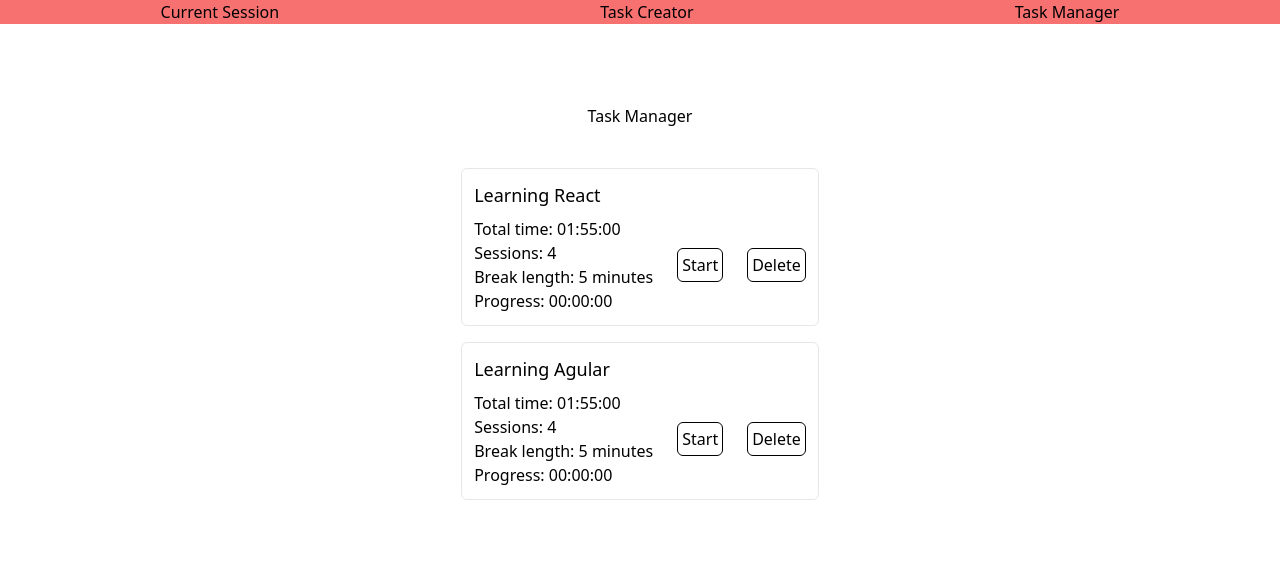
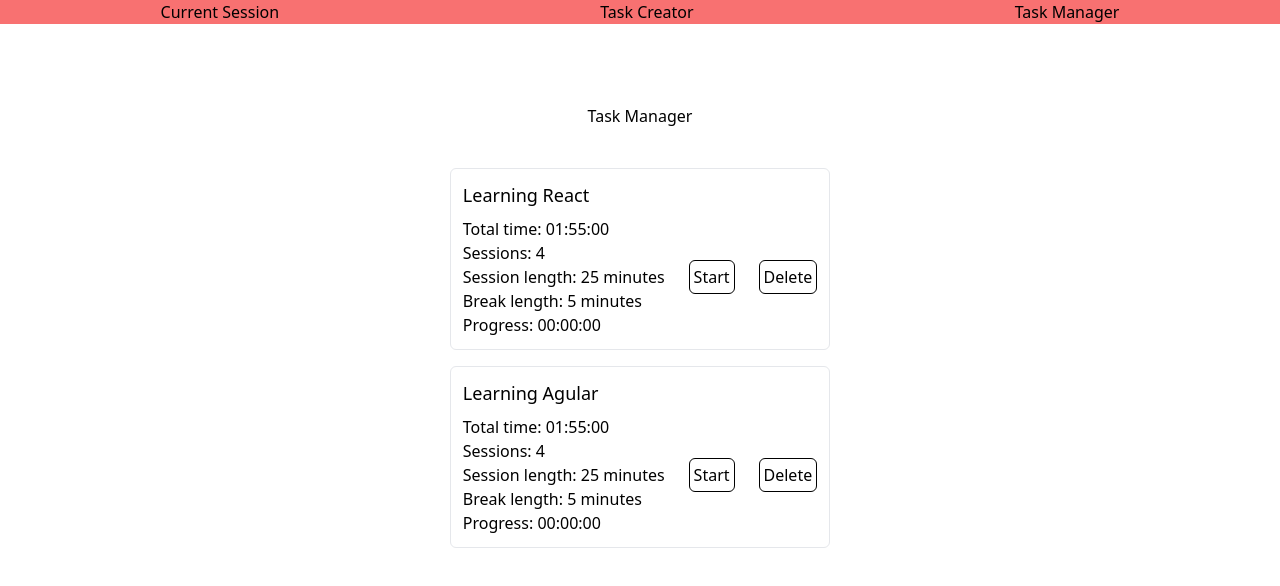
Before and after one commit to jprymak/pomodoro-deluxe, a React (Create React App) app: page /task-manager in a window 1280 px wide. Shown: the top 586 px of the page. Built offline with nearby package versions, Linux system fonts and the light colour scheme.

Commit message:
feat: show session length in task manager

```diff
--- a/src/components/TaskManager.js
+++ b/src/components/TaskManager.js
@@ -49,6 +49,9 @@ class TaskManager extends React.Component {
             {secondsLeft<10 ? "0"+ secondsLeft : secondsLeft}
                     </p>
                     <p>Sessions: {numberOfSessions}</p>
+                    <p>
+                      Session length: {sessionLengthInMinutes} minutes
+                    </p>
                     <p>Break length: {breakLengthInMinutes} minutes</p>
                     <p>
                       Progress: {elapsedHours <10 ? "0"+ elapsedHours : elapsedHours}:
```
